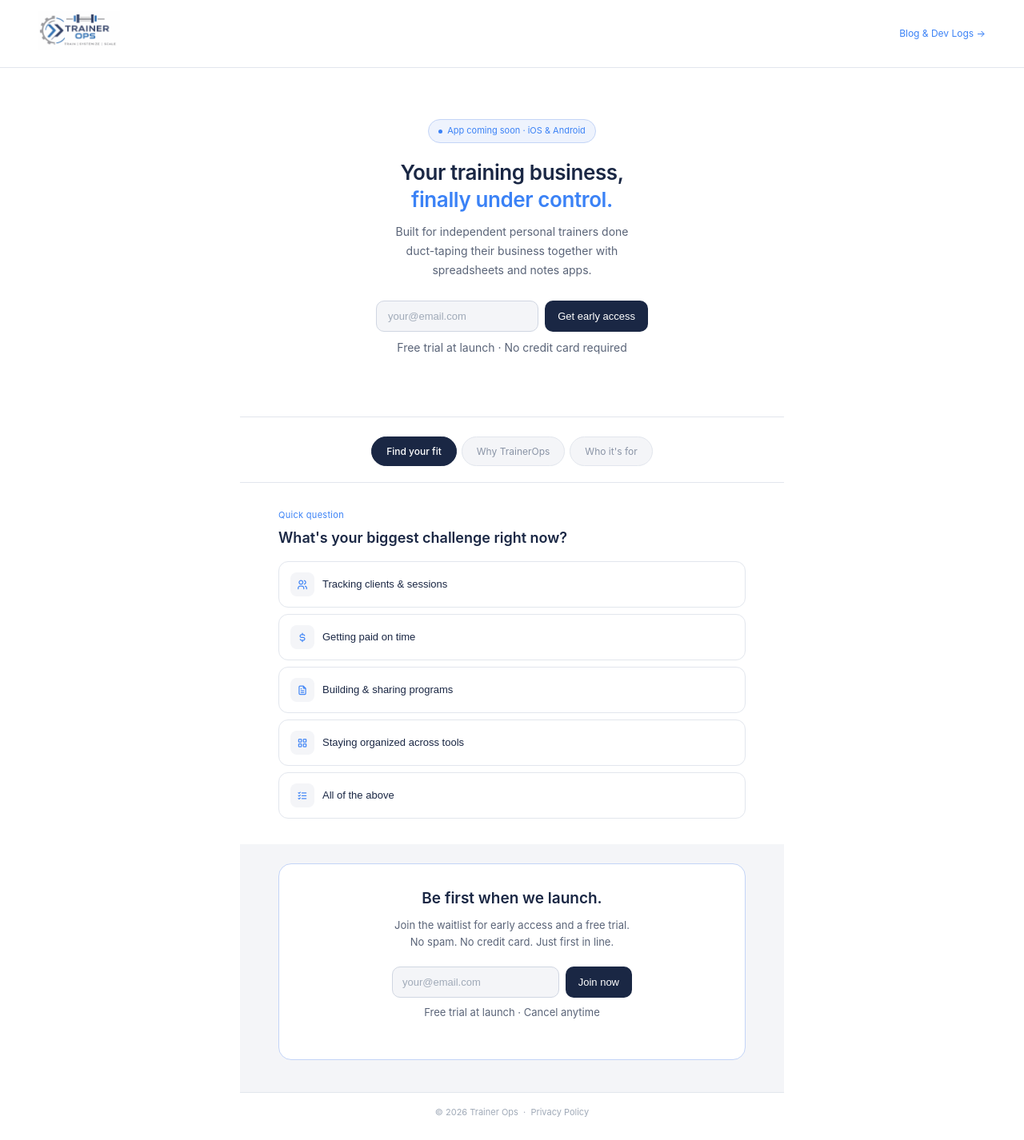
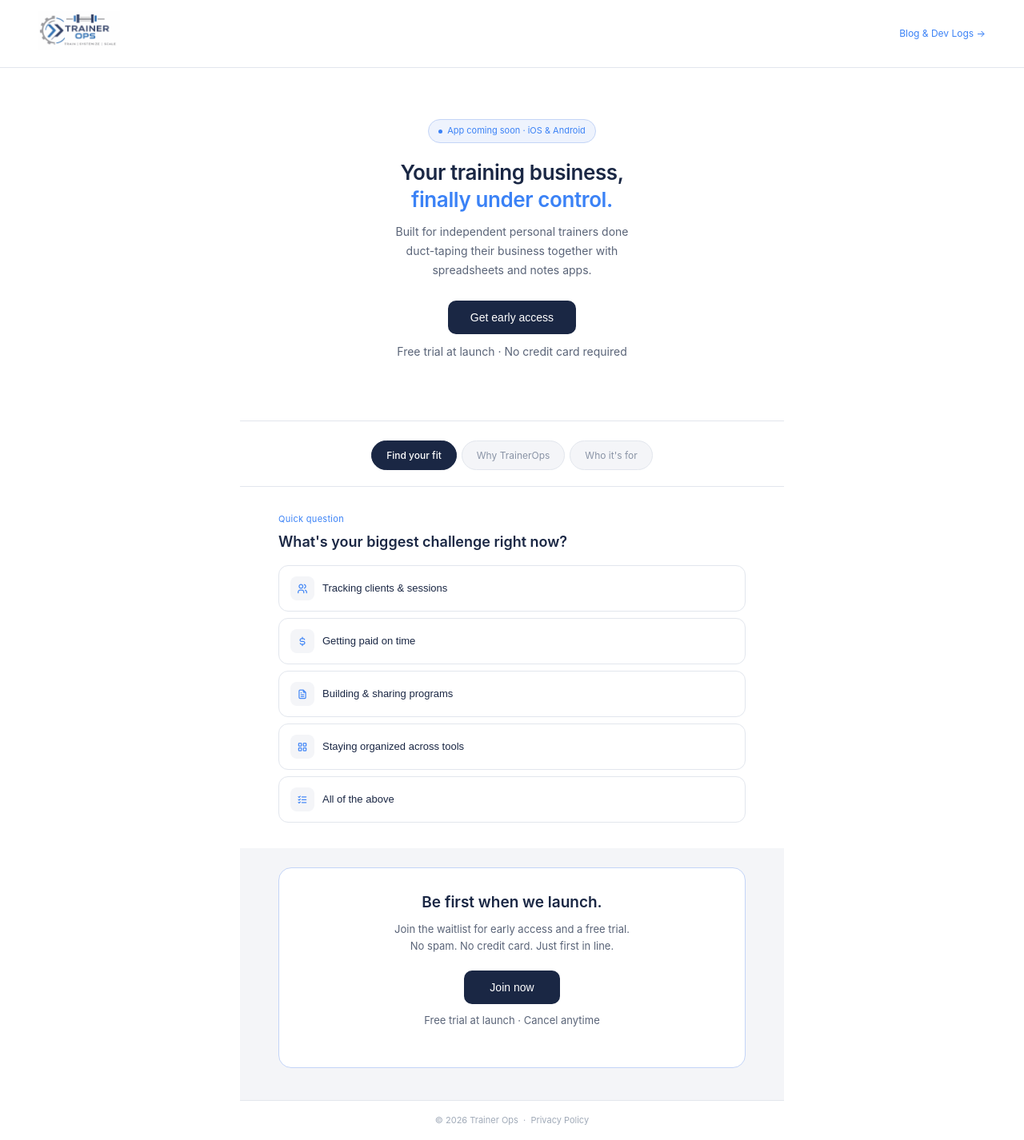
Before and after one commit to thetrainerops-code/thetrainerops, a Jekyll site: the page index.html, which Jekyll copies as it is, in a window 1280 px wide. Shown: the whole page at 80% size. Built offline with Jekyll 4.4.1, drawn with Linux system fonts in a browser that asks for light colours.

Commit message:
Refactor email submission to waitlist buttons
Replaced email input fields with buttons that redirect to the waitlist. Updated styles for buttons and adjusted paragraph margins.

```diff
--- a/index.html
+++ b/index.html
@@ -308,11 +308,10 @@
       <div class="badge"><div class="badge-dot"></div>App coming soon · iOS & Android</div>
       <h1>Your training business,<br><span>finally under control.</span></h1>
       <p>Built for independent personal trainers done duct-taping their business together with spreadsheets and notes apps.</p>
-      <div class="email-row">
-        <input type="email" id="hero-email" placeholder="your@email.com" />
-        <button onclick="submitEmail('hero-email')">Get early access</button>
+      <div>
+        <button onclick="goToWaitlist()" style="background:#1a2744;border:none;border-radius:10px;padding:13px 28px;font-size:14px;color:#fff;font-weight:500;cursor:pointer;">Get early access</button>
       </div>
-      <p class="hero-note">Free trial at launch · No credit card required</p>
+      <p class="hero-note" style="margin-top:10px;">Free trial at launch · No credit card required</p>
     </section>
 
     <!-- Tabs -->
@@ -357,10 +356,7 @@
         <div class="response-features" id="response-features"></div>
         <div class="response-divider"></div>
         <div class="response-cta-label">Join the waitlist — be first when we solve this for you.</div>
-        <div class="response-email">
-          <input type="email" id="survey-email" placeholder="your@email.com" />
-          <button onclick="submitEmail('survey-email')">Join waitlist</button>
-        </div>
+        <button onclick="goToWaitlist()" style="width:100%;background:#1a2744;border:none;border-radius:8px;padding:11px;font-size:13px;color:#fff;font-weight:500;cursor:pointer;">Join waitlist</button>
         <p class="response-note">Free trial at launch · No credit card needed</p>
       </div>
     </div>
@@ -426,11 +422,8 @@
       <div class="launch-card">
         <h3>Be first when we launch.</h3>
         <p>Join the waitlist for early access and a free trial.<br>No spam. No credit card. Just first in line.</p>
-        <div class="launch-email">
-          <input type="email" id="launch-email" placeholder="your@email.com" />
-          <button onclick="submitEmail('launch-email')">Join now</button>
-        </div>
-        <p class="launch-note">Free trial at launch · Cancel anytime</p>
+        <button onclick="goToWaitlist()" style="background:#1a2744;border:none;border-radius:10px;padding:13px 32px;font-size:14px;color:#fff;font-weight:500;cursor:pointer;">Join now</button>
+        <p class="launch-note" style="margin-top:10px;">Free trial at launch · Cancel anytime</p>
       </div>
     </section>
 
```
Also changed, not shown: other parts of index.html (+2 -10 lines).
